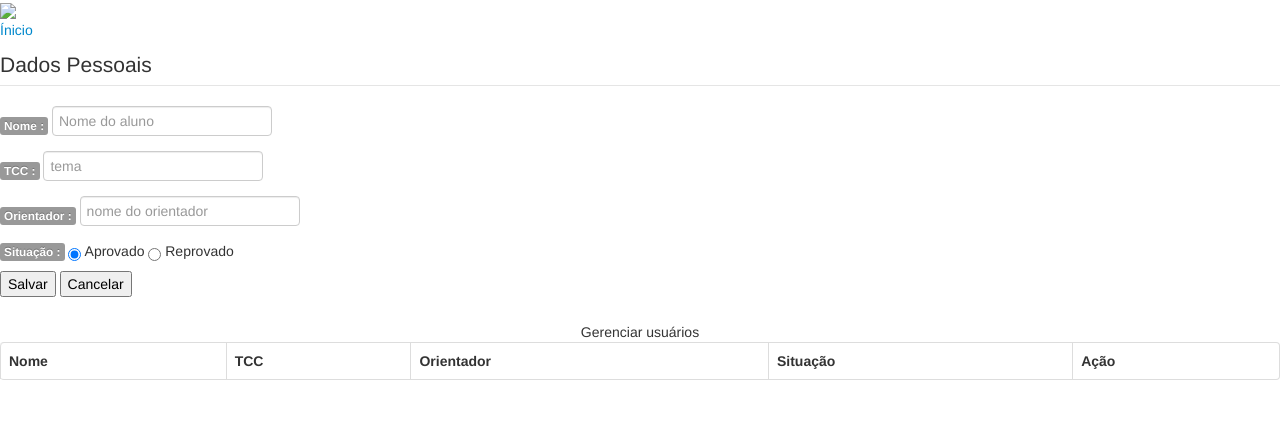
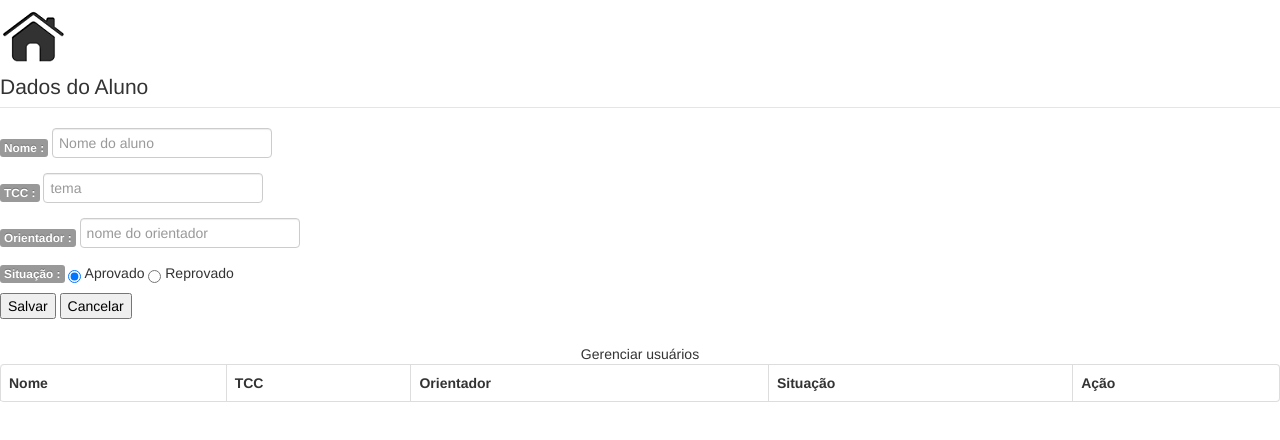
Before and after one commit to LaisFranco/Trabalho-Semestral, a plain HTML site: page usuario.html in a window 1280 px wide. Drawn offline with Linux system fonts and the light colour scheme.

Commit message:
criação
Adicionar imagem de inicio, atualização na pagina do usuario. e crianção
do index.

```diff
--- a/usuario.html
+++ b/usuario.html
@@ -9,7 +9,7 @@
 	<body>
 		<div id="header">
 			<div id="init" >
-				<a  href="../index.html"> <img src="css/img/icon_init.png" /> <label class="labelInicio">Ínicio </label> </a>
+				<a  href="../index.html"> <img src="css/img/home.png" />  </a>
 			</div>
 
 
@@ -18,7 +18,7 @@
                     <form action="" id ="form" class="usuarios-form">
 					<fieldset>
                     <legend>
-						Dados Pessoais
+						Dados do Aluno
 					</legend>
 					<label>
 						<p class="label">
```
Also changed, not shown: index.html (added, +9 -0 lines), css/img/home.png (added).
